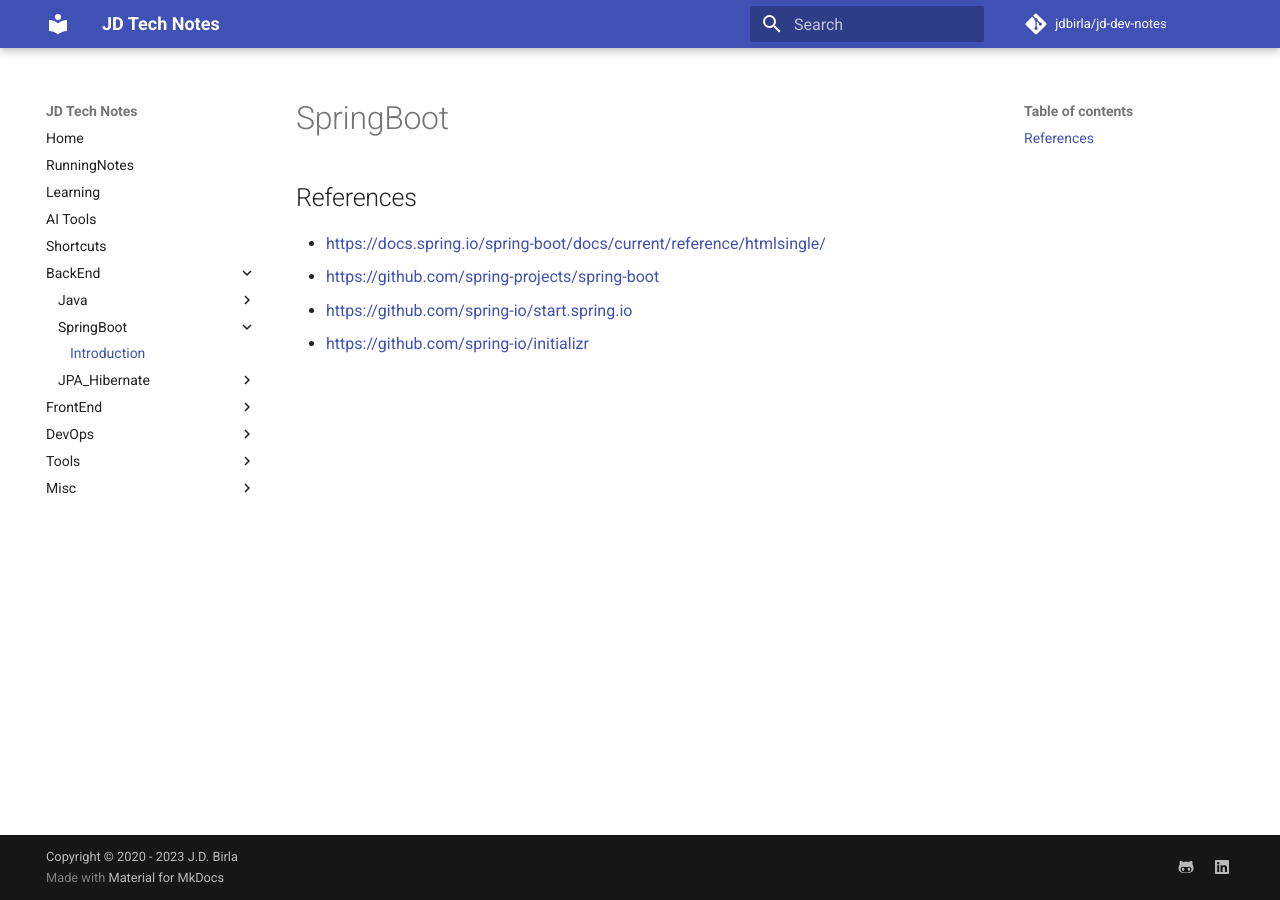
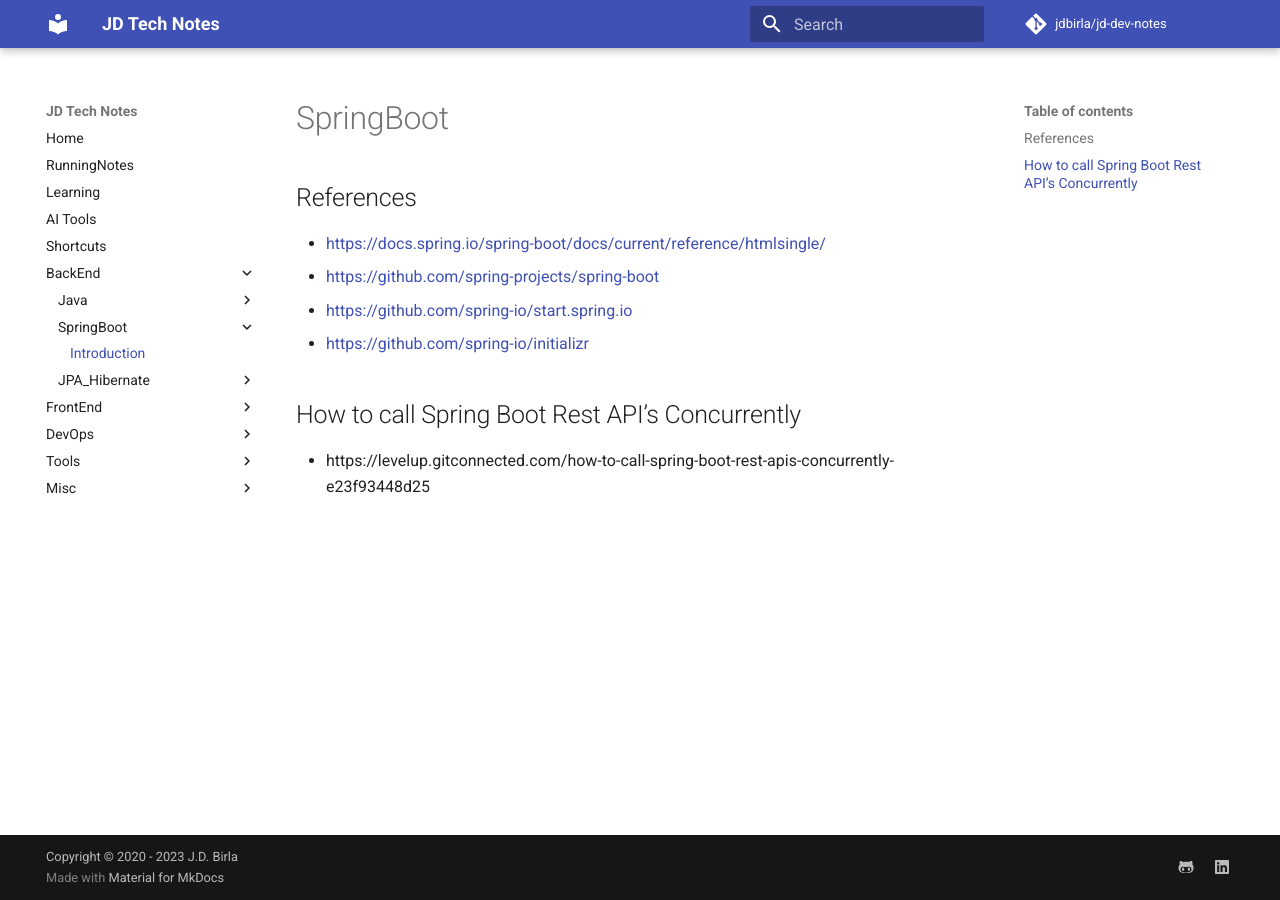
Before and after one commit to jdbirla/jd-dev-notes, an MkDocs documentation site: the page built from docs/springboot/introduction.md, in a window 1280 px wide. Built offline with MkDocs 1.6.1 and Material for MkDocs 9.7.7, drawn with Linux system fonts in a browser that asks for light colours; comment, search, counter and statistics services are not loaded.

Commit message:
Update introduction.md

```diff
--- a/docs/springboot/introduction.md
+++ b/docs/springboot/introduction.md
@@ -5,3 +5,6 @@
 * <https://github.com/spring-projects/spring-boot>
 * <https://github.com/spring-io/start.spring.io>
 * <https://github.com/spring-io/initializr>
+
+## How to call Spring Boot Rest API’s Concurrently
+- https://levelup.gitconnected.com/how-to-call-spring-boot-rest-apis-concurrently-e23f93448d25
```
